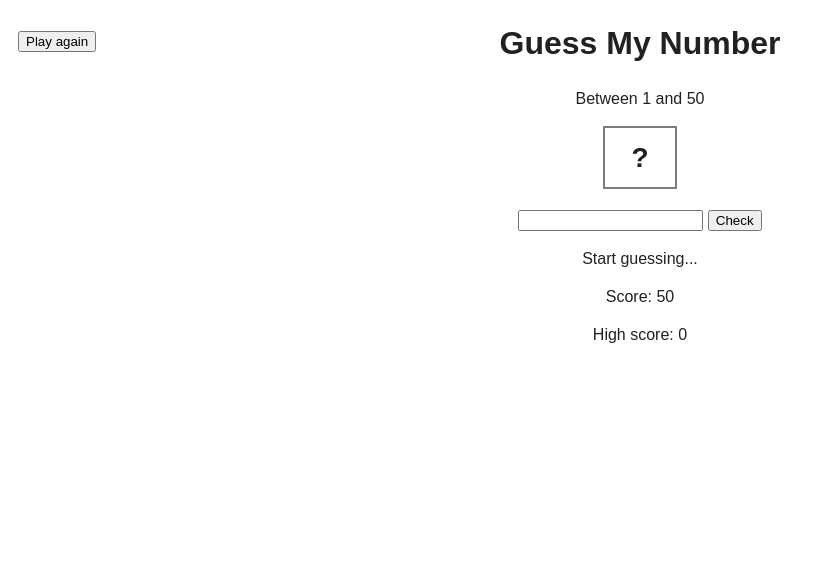
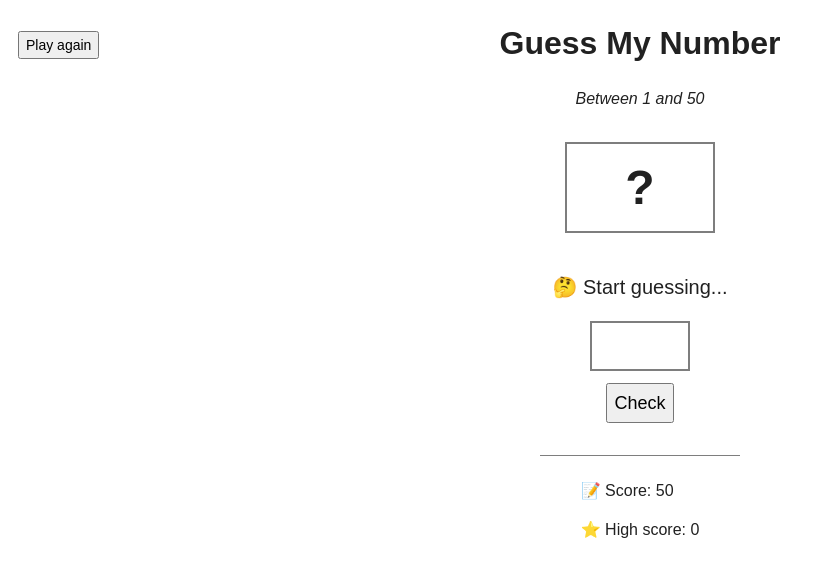
Before and after one commit to Negodiaev/guess-my-number, a plain HTML site: page src/index.html in a window 1280 px wide. Both pictures are taken after a click on the button "Play again". Shown: the whole page, without its empty margins (0-825 px from the left). Drawn offline with Linux system fonts and the light colour scheme.

Commit message:
style: reformat markup, add some styles

```diff
--- a/src/index.html
+++ b/src/index.html
@@ -17,11 +17,14 @@
     </header>
     <main>
       <p class="number">?</p>
-      <input type="number" name="number" />
+      <p class="message">🤔 Start guessing...</p>
+      <label><input type="number" name="number" class="field-number" /></label>
       <button class="button-check">Check</button>
-      <p class="message">Start guessing...</p>
-      <p class="score">Score: 50</p>
-      <p class="high-score">High score: 0</p>
+      <hr />
+      <div>
+        <p>📝 Score: <span class="score">50</span></p>
+        <p>⭐️ High score: <span class="high-score">0</span></p>
+      </div>
     </main>
     <button class="button-again">Play again</button>
     <script src="script.js"></script>
--- a/src/script.js
+++ b/src/script.js
@@ -24,41 +24,43 @@ function checkNumber() {
   if (value === number) {
     // win
     numberElement.textContent = value;
-    message.textContent = 'You win!';
+    message.textContent = '🏆 You win!';
 
     if (score > highScore) {
       highScore = score;
-      highScoreElement.textContent = `High score: ${highScore}`;
+      highScoreElement.textContent = highScore;
     }
 
     disableElement(checkButton);
     disableElement(numberField);
 
     body.style.backgroundColor = '#b6f897';
-    numberElement.style.width = '15rem';
+    numberElement.style.width = '25rem';
   } else if (value > number) {
     // too high
     score--;
-    scoreElement.textContent = `Score: ${score}`;
+    scoreElement.textContent = score;
 
     if (score) {
-      message.textContent = 'Too high';
+      message.textContent = '↗️ Too high';
     } else {
-      message.textContent = 'You lose ...';
+      message.textContent = '🤷‍ You lose ...';
       disableElement(checkButton);
       disableElement(numberField);
+      body.style.backgroundColor = '#fb5353';
     }
   } else if (value < number) {
     // too low
     score--;
-    scoreElement.textContent = `Score: ${score}`;
+    scoreElement.textContent = score;
 
     if (score) {
-      message.textContent = 'Too low';
+      message.textContent = '↘️ Too low';
     } else {
-      message.textContent = 'You lose ...';
+      message.textContent = '🤷‍ You lose ...';
       disableElement(checkButton);
       disableElement(numberField);
+      body.style.backgroundColor = '#fb5353';
     }
   }
 }
@@ -73,14 +75,14 @@ function resetGame() {
 
   numberElement.textContent = '?';
   numberField.value = '';
-  message.textContent = 'Start guessing...';
-  scoreElement.textContent = `Score: ${score}`;
+  message.textContent = '🤔 Start guessing...';
+  scoreElement.textContent = score;
 
   disableElement(checkButton, false);
   disableElement(numberField, false);
 
   body.style.backgroundColor = '#fff';
-  numberElement.style.width = '5rem';
+  numberElement.style.width = '15rem';
 }
 
 checkButton.addEventListener('click', checkNumber);
--- a/src/styles.css
+++ b/src/styles.css
@@ -1,11 +1,27 @@
+*,
+*:before,
+*:after {
+  box-sizing: border-box;
+}
+
 html {
   /* 10px */
   font-size: 62.5%;
 }
 
+button {
+  cursor: pointer;
+}
+
+hr {
+  width: 20rem;
+  height: 0.1rem;
+  border: 0;
+  background-color: #7e7e7e;
+}
+
 body {
   position: relative;
-  text-align: center;
   font-family: Arial, 'Helvetica Neue', Helvetica, sans-serif;
   font-size: 1.6rem;
   line-height: 1.4;
@@ -13,17 +29,57 @@ body {
   background-color: #fff;
 }
 
+header {
+  margin-bottom: 3.2rem;
+  text-align: center;
+}
+
+header p {
+  font-style: italic;
+}
+
+main {
+  display: flex;
+  flex-direction: column;
+  align-items: center;
+}
+
 .number {
   margin: 0 auto 2rem;
   padding: 1rem;
-  width: 5rem;
+  width: 15rem;
   border: 0.2rem solid #7e7e7e;
-  font-size: 2.8rem;
+  font-size: 4.8rem;
   font-weight: 700;
+  text-align: center;
+}
+
+.field-number {
+  margin-bottom: 1.2rem;
+  padding: 1rem;
+  width: 10rem;
+  height: 5rem;
+  border: 0.2rem solid #7e7e7e;
+  font-size: 2.4rem;
+  font-weight: 700;
+  text-align: center;
+  background-color: transparent;
+}
+
+.message {
+  font-size: 2rem;
+}
+
+.button-check {
+  margin-bottom: 2.4rem;
+  font-size: 1.8rem;
+  height: 4rem;
 }
 
 .button-again {
   position: absolute;
   top: 1rem;
   left: 1rem;
+  font-size: 1.4rem;
+  height: 2.8rem;
 }
```
